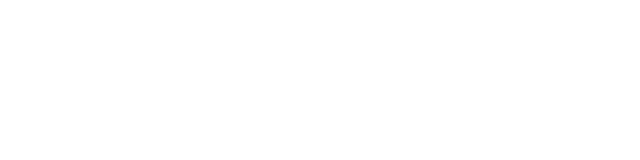
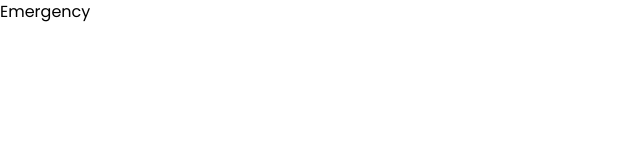
Before and after one commit to ApomudenCare/apomuden, a React (Vite) app: page /emergency in a window 1280 px wide. Before the commit this address had no page. Shown: the top 160 px of the page, without its empty margins (0-640 px from the left). Built offline with nearby package versions, Linux system fonts and the light colour scheme.

Commit message:
Emergency Page created

```diff
--- a/src/App.jsx
+++ b/src/App.jsx
@@ -5,6 +5,7 @@
 import HealthcareWorker from "./pages/HealthcareWorker";
 
 import PatientDashboard from "./pages/PatientDashboard";
+import Emergency from "./pages/Emergency";
 
 
 function App() {
@@ -15,6 +16,7 @@
 					<Route path="/" element={<HomePage />} />
 
 					<Route path="/healthcareworker" element={<HealthcareWorker/>}/>
+					<Route path="/emergency" element={<Emergency/>}/>
 
 					<Route path="/patient" element={<PatientDashboard />} />
 
--- /dev/null
+++ b/src/pages/Emergency.jsx
@@ -0,0 +1,9 @@
+import React from 'react'
+
+const Emergency = () => {
+  return (
+    <div>Emergency</div>
+  )
+}
+
+export default Emergency
```
Also changed, not shown: 1 other file (tests, documents, lock files or other folders).
